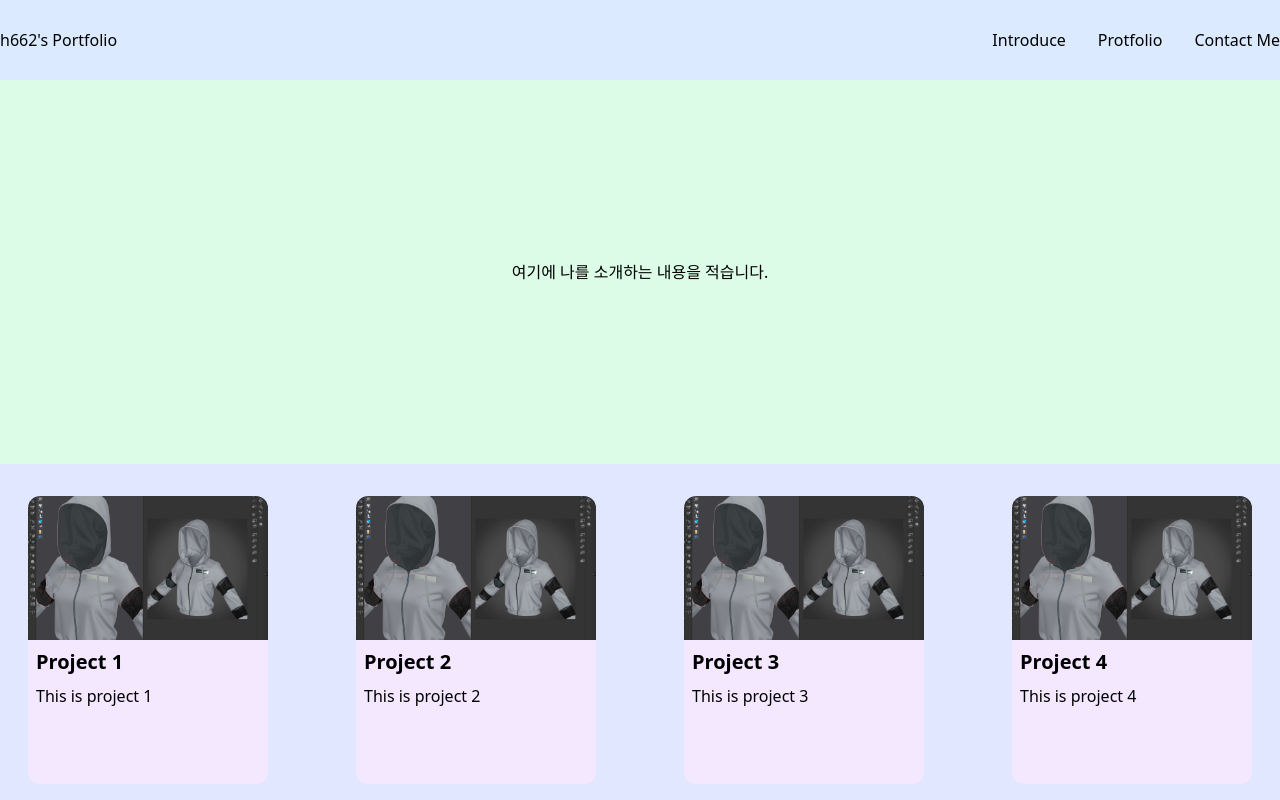
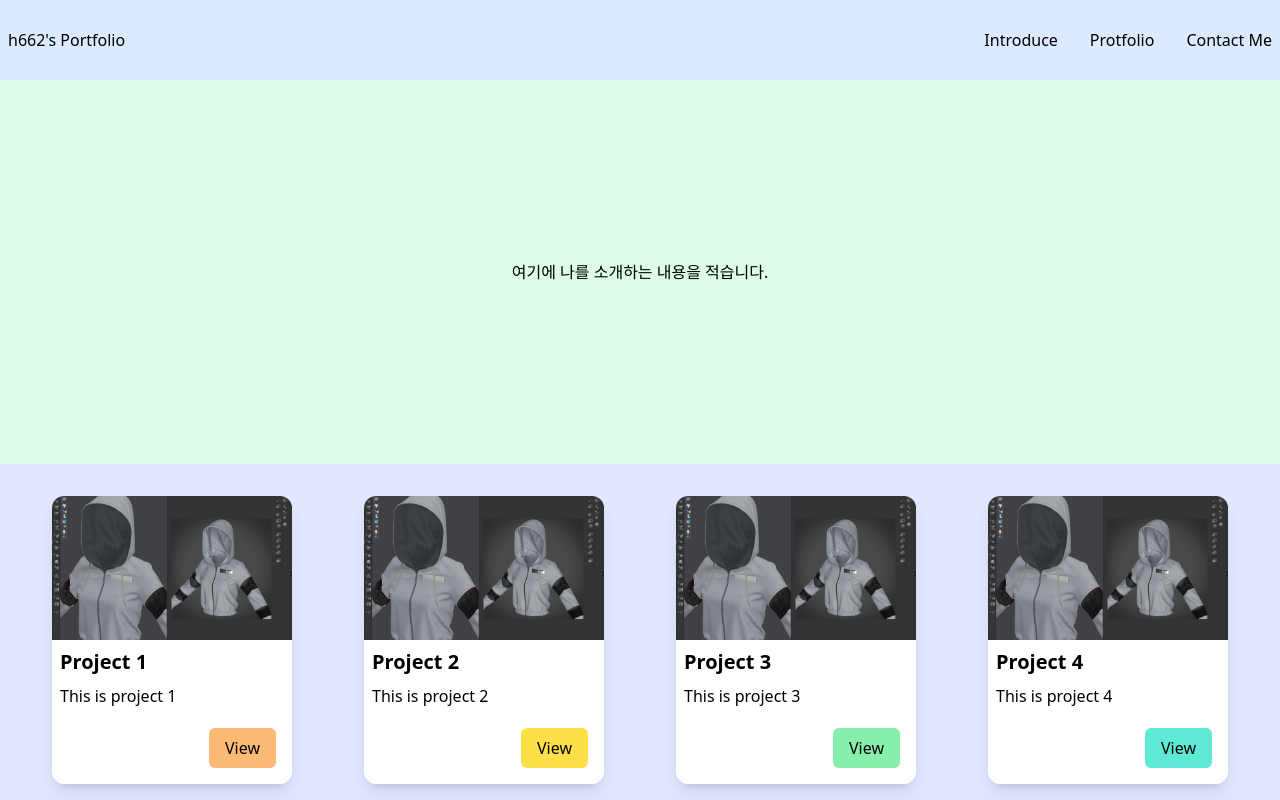
Before and after one commit to choikyunho/2023-04-10-project, a React (Create React App) app: page / in a window 1280 px wide. Shown: the top 800 px of the page. Built offline with nearby package versions, Linux system fonts and the light colour scheme.

Commit message:
project page - dynamic routing

```diff
--- a/src/App.jsx
+++ b/src/App.jsx
@@ -8,11 +8,11 @@ import Portfolio from "./pages/portfolio";
 function App() {
   return (
     <BrowserRouter>
-      <div className="bg-red-100 min-h-screen">
+      <div className="bg-red-100 min-h-screen flex flex-col">
         <Header />
         <Routes>
           <Route path="/" element={<Main />} />
-          <Route path="/portfolio/:projectTitle" element={<Portfolio />} />
+          <Route path="/portfolio/:portfolioIndex" element={<Portfolio />} />
         </Routes>
         <Footer />
       </div>
--- a/src/components/Footer.jsx
+++ b/src/components/Footer.jsx
@@ -1,6 +1,6 @@
 function Footer() {
   return (
-    <footer className="max-w-screen-xl mx-auto flex justify-end items-center py-1 md:py-2">
+    <footer className="max-w-screen-xl mx-auto w-full flex justify-end items-center p-1 md:p-2">
       2023, Designed by, h662
     </footer>
   );
--- a/src/components/Header.jsx
+++ b/src/components/Header.jsx
@@ -1,7 +1,7 @@
 function Header() {
   return (
     <header className="bg-blue-100 h-12 md:h-20">
-      <div className="max-w-screen-xl mx-auto h-full flex justify-between items-center">
+      <div className="max-w-screen-xl mx-auto h-full flex justify-between items-center  p-1 md:p-2">
         <div>
           <div>h662's Portfolio</div>
         </div>
--- a/src/components/Portfolio.jsx
+++ b/src/components/Portfolio.jsx
@@ -3,15 +3,15 @@ import projectData from "../projectData.json";
 
 function Portfolio() {
   return (
-    <ul className="bg-indigo-100 max-w-screen-xl mx-auto grid grid-cols-1 sm:grid-cols-2 md:grid-cols-3 lg:grid-cols-4 justify-items-center gap-8 py-8">
+    <ul className="bg-indigo-100 max-w-screen-xl mx-auto grid grid-cols-1 sm:grid-cols-2 md:grid-cols-3 lg:grid-cols-4 justify-items-center gap-8 p-8">
       {projectData.map((v, i) => {
         return (
           <PortfolioCard
             key={i}
+            index={i}
             title={v.title}
             desc={v.desc}
             image={v.image}
-            href={v.href}
           />
         );
       })}
--- a/src/components/PortfolioCard.jsx
+++ b/src/components/PortfolioCard.jsx
@@ -1,15 +1,39 @@
-function PortfolioCard({ title, desc, image, href }) {
+import { Link } from "react-router-dom";
+
+function PortfolioCard({ index, title, desc, image }) {
+  const colors = [
+    "bg-orange-300",
+    "bg-yellow-300",
+    "bg-green-300",
+    "bg-teal-300",
+    "bg-sky-300",
+    "bg-indigo-300",
+    "bg-purple-300",
+    "bg-pink-300",
+  ];
+
   return (
-    <li className="bg-purple-100 w-60 h-72 rounded-xl">
+    <li className="relative bg-white w-60 h-72 rounded-xl shadow-lg">
       <div className="w-full h-1/2 rounded-t-xl">
         <img
           className="w-full h-full object-cover rounded-t-xl"
-          src={image}
+          src={`${process.env.PUBLIC_URL}/${image}`}
           alt="project"
         />
       </div>
       <div className="text-xl font-bold mt-2 mx-2">{title}</div>
       <div className="mt-2 mx-2">{desc}</div>
+      <Link
+        to={`/portfolio/${index}?title=${title}&desc=${desc}&image=${image}`}
+      >
+        <button
+          className={`absolute bottom-0 right-0 m-4 px-4 py-2 rounded-md ${
+            colors[index % colors.length]
+          }`}
+        >
+          View
+        </button>
+      </Link>
     </li>
   );
 }
--- a/src/pages/portfolio.jsx
+++ b/src/pages/portfolio.jsx
@@ -1,5 +1,18 @@
+import { useSearchParams } from "react-router-dom";
+
 function Portfolio() {
-  return <div>Portfolio</div>;
+  const [searchParams] = useSearchParams();
+  const title = searchParams.get("title");
+  const desc = searchParams.get("desc");
+  const image = searchParams.get("image");
+
+  return (
+    <main className="max-w-screen-xl mx-auto w-full grow flex flex-col justify-center items-center py-8">
+      <img src={`${process.env.PUBLIC_URL}/${image}`} alt="project" />
+      <div className="mt-8 text-4xl font-bold">{title}</div>
+      <div className="mt-8">{desc}</div>
+    </main>
+  );
 }
 
 export default Portfolio;
--- a/src/projectData.json
+++ b/src/projectData.json
@@ -2,61 +2,51 @@
   {
     "title": "Project 1",
     "desc": "This is project 1",
-    "href": "project-1",
     "image": "images/project-image.png"
   },
   {
     "title": "Project 2",
     "desc": "This is project 2",
-    "href": "project-2",
     "image": "images/project-image.png"
   },
   {
     "title": "Project 3",
     "desc": "This is project 3",
-    "href": "project-3",
     "image": "images/project-image.png"
   },
   {
     "title": "Project 4",
     "desc": "This is project 4",
-    "href": "project-4",
     "image": "images/project-image.png"
   },
   {
     "title": "Project 5",
     "desc": "This is project 5",
-    "href": "project-5",
     "image": "images/project-image.png"
   },
   {
     "title": "Project 6",
     "desc": "This is project 6",
-    "href": "project-6",
     "image": "images/project-image.png"
   },
   {
     "title": "Project 7",
     "desc": "This is project 7",
-    "href": "project-7",
     "image": "images/project-image.png"
   },
   {
     "title": "Project 8",
     "desc": "This is project 8",
-    "href": "project-8",
     "image": "images/project-image.png"
   },
   {
     "title": "Project 9",
     "desc": "This is project 9",
-    "href": "project-9",
     "image": "images/project-image.png"
   },
   {
     "title": "Project 10",
     "desc": "This is project 10",
-    "href": "project-10",
     "image": "images/project-image.png"
   }
 ]
```
